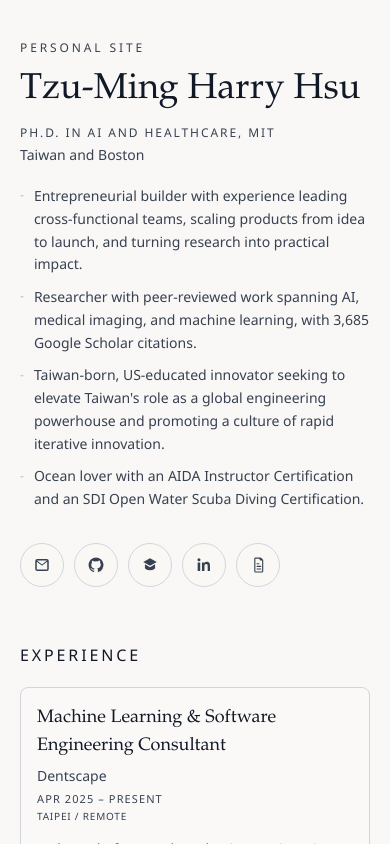
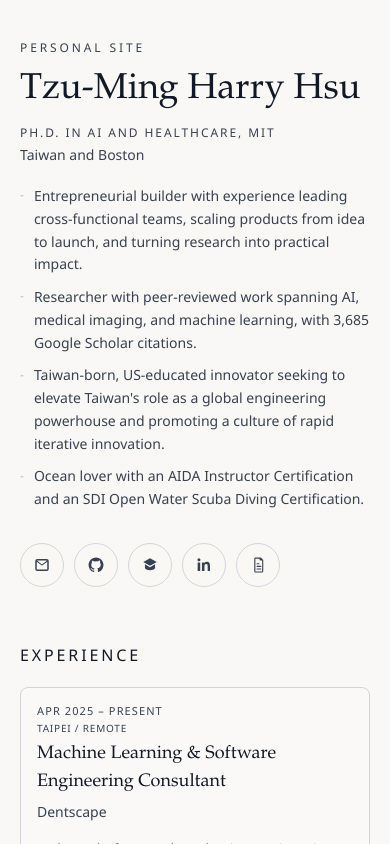
Before and after one commit to stmharry/stmharry.github.io, a React (Vite) app: page / in a window 390 px wide. Shown: the top 844 px of the page. Built offline with nearby package versions, Linux system fonts and the light colour scheme.

Commit message:
✨ feat(ui): stack date/location above card titles on mobile

```diff
--- a/src/components/CardHeader.tsx
+++ b/src/components/CardHeader.tsx
@@ -21,12 +21,12 @@ export const CardHeader = ({
 }: CardHeaderProps) => {
   return (
     <div className="flex flex-col gap-1.5 sm:flex-row sm:items-start sm:justify-between sm:gap-3">
-      <div className="min-w-0 flex-1 space-y-1.5">
+      <div className="order-2 min-w-0 flex-1 space-y-1.5 sm:order-1">
         <div className="min-w-0">{primary}</div>
         <div className="min-w-0">{secondary}</div>
       </div>
 
-      <div className="shrink-0 space-y-1 text-left leading-tight sm:text-right">
+      <div className="order-1 shrink-0 space-y-1 text-left leading-tight sm:order-2 sm:text-right">
         <p className={dateClassName}>{date}</p>
         {location ? <p className={locationClassName}>{location}</p> : null}
       </div>
```
